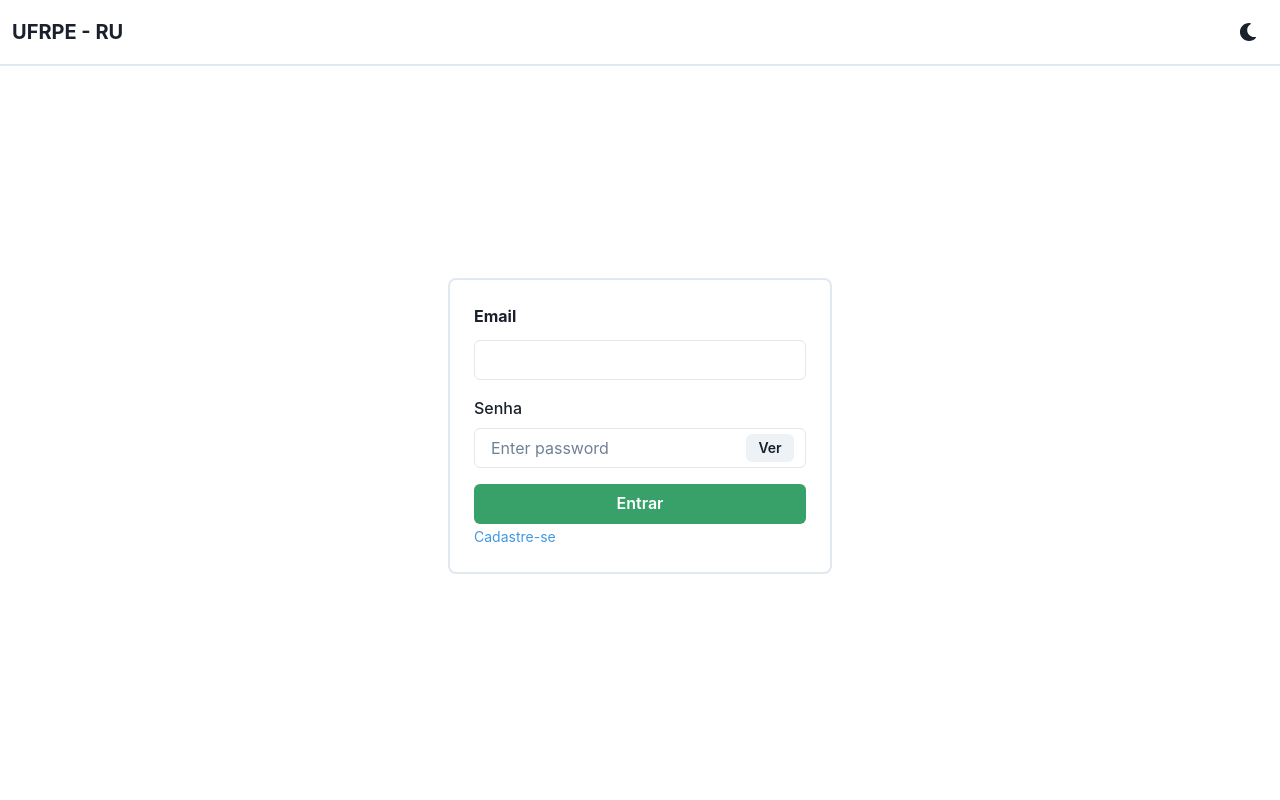
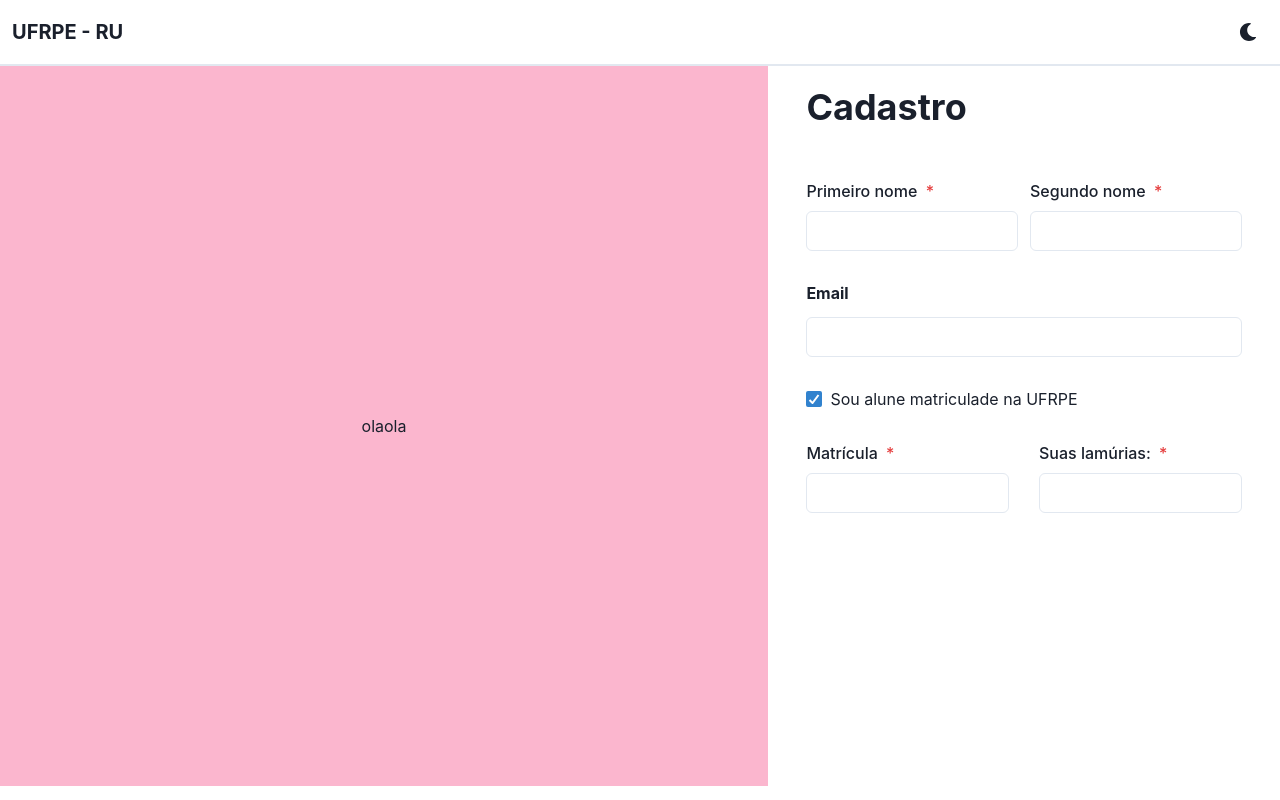
Before and after one commit to LuanAccioly/university-restaurant-manager, a React (Create React App) app in the folder web/: page /register in a window 1280 px wide. Built offline with nearby package versions, Linux system fonts and the light colour scheme.

Commit message:
mi madre

```diff
--- a/web/src/App.js
+++ b/web/src/App.js
@@ -6,14 +6,30 @@ import {
 import { Login } from './pages/Login/Login';
 import { Register } from './pages/Register/Register';
 import theme from './styles/theme.js'
+import {
+    createBrowserRouter,
+    RouterProvider,
+  } from "react-router-dom";
 import { Header } from './components/Header/Header';
+
+const router = createBrowserRouter([
+    {
+      path: "/register",
+      element: <Register />,
+    },
+    {
+      path: "/login",
+      element: <Login />,
+
+    }
+  ]);
 
 const appTheme = extendTheme(theme)
 function App() {
   return (
     <ChakraProvider theme={appTheme}>
         <Header/>
-        <Login />
+        <RouterProvider router={router} />
     </ChakraProvider>
   );
 }
--- a/web/src/components/Header/Header.js
+++ b/web/src/components/Header/Header.js
@@ -1,4 +1,5 @@
 import { Flex, Heading, useColorModeValue } from "@chakra-ui/react"
+import { Outlet, Link } from "react-router-dom";
 import { ColorModeSwitcher } from "../../ColorModeSwitcher"
 
 export const Header = () => {
--- a/web/src/pages/Login/Login.js
+++ b/web/src/pages/Login/Login.js
@@ -13,7 +13,7 @@ export const Login = () => {
                     <Button w={"100%"} colorScheme='green'>Entrar</Button>
                 </VStack>
                 <Box>
-                    <Link fontSize={14} color="blue.400">Cadastre-se</Link>
+                    <Link href="/register" fontSize={14} color="blue.400">Cadastre-se</Link>
                 </Box>
             </Box>
 
--- a/web/src/pages/Register/Register.js
+++ b/web/src/pages/Register/Register.js
@@ -1,10 +1,17 @@
-import { Box, Center, Checkbox, Flex, Heading, HStack, VStack } from "@chakra-ui/react"
-import React from "react";
+import { Box, Center, Checkbox, Flex, FormControl, FormLabel, Heading, HStack, Input, VStack } from "@chakra-ui/react"
+import React, { useEffect, useState } from "react";
 import { EmailInput } from "../../components/EmailInput/EmailInput"
 import NormalInput from "../../components/NormalInput/NormalInput";
 
 export const Register = () => {
     const [registred, setRegistred] = React.useState(true)
+    const [matricula, setMatricula] = useState('')
+
+    useEffect(() => {
+      if(!registred) {
+          setMatricula('');
+      }
+  }, [registred])
     return(
 
         <Flex size="100vh" h={"90vh"}>
@@ -35,7 +42,13 @@ export const Register = () => {
                     </Checkbox>
                     <HStack spacing={30} w={"100%"}>
                         <Box flex={1}>
-                            <NormalInput active={registred? false : true} title="Matrícula"/>
+                          <FormControl isRequired isDisabled={!registred ? true : false}>
+                              <FormLabel>Matrícula </FormLabel>
+                              <Input
+                              value={matricula}
+                              onChange={e => setMatricula(e.target.value)}
+                              placeholder=''/>
+                          </FormControl>
                         </Box>
                         <Box flex={1}>
                             <NormalInput title="Suas lamúrias:"/>
```
